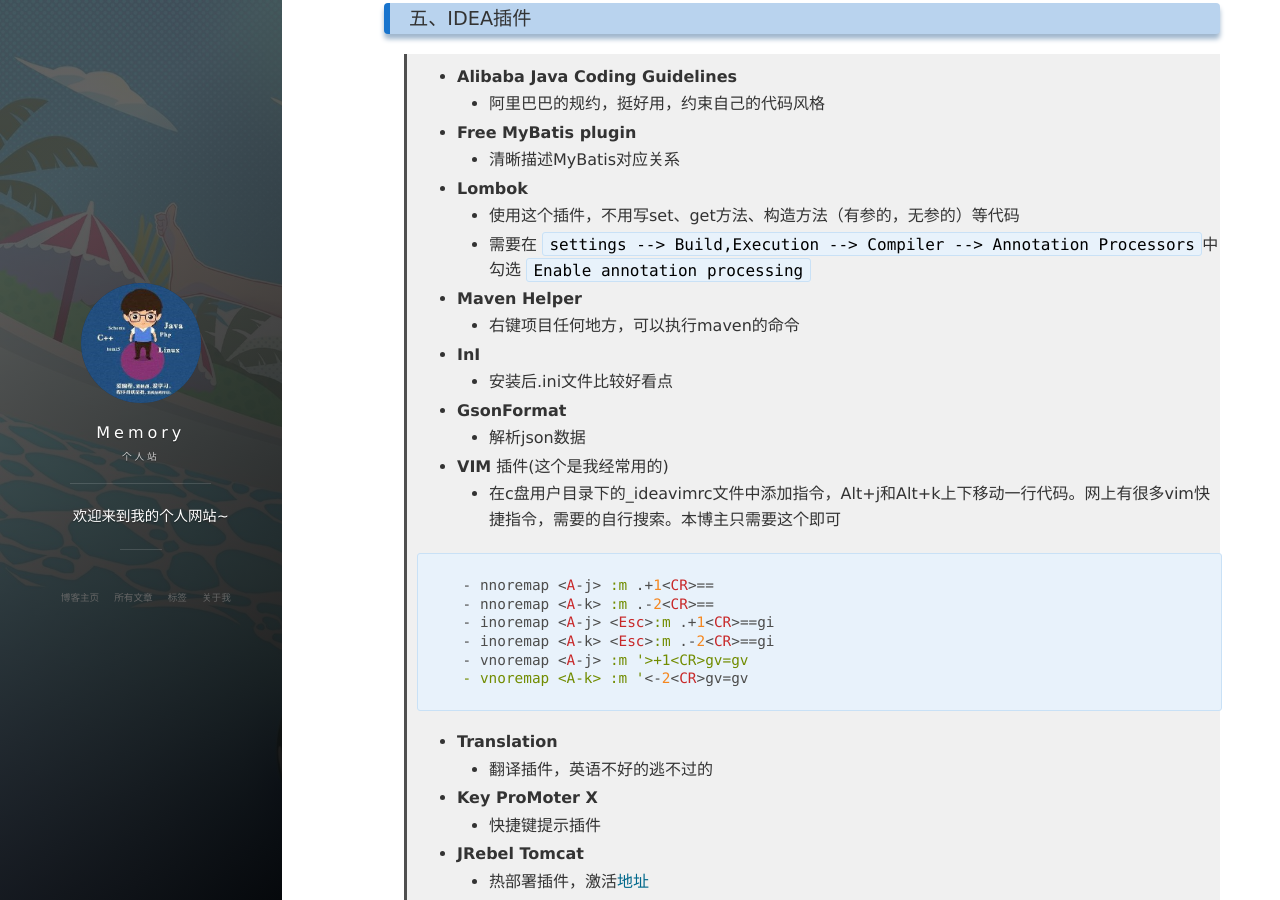
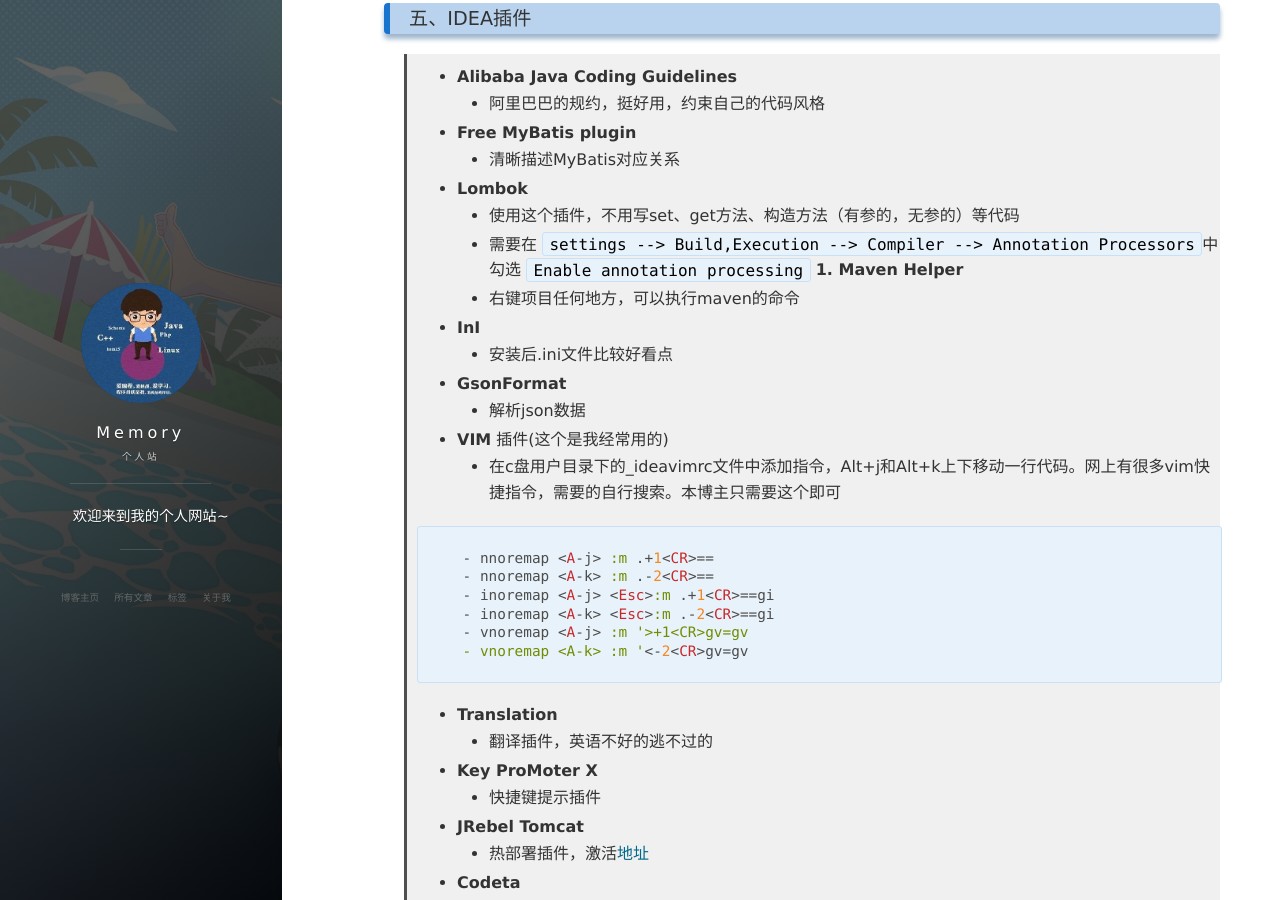
Before and after one commit to dhshenc/dhshenc.github.io, a Jekyll site: the page built from _posts/其他/2020-04-14-IDEA配置.md, in a window 1280 px wide and 900 px high, scrolled down 2292 px. Built offline with Jekyll 4.4.1, drawn with Linux system fonts in a browser that asks for light colours; nearby versions of some CDN libraries; comment, search, counter and statistics services are not loaded.

Commit message:
修改格式

```diff
--- a/_posts/其他/2020-04-14-IDEA配置.md
+++ b/_posts/其他/2020-04-14-IDEA配置.md
@@ -89,7 +89,7 @@
 > * **Lombok**
 >   - 使用这个插件，不用写set、get方法、构造方法（有参的，无参的）等代码
 >   - 需要在 `settings --> Build,Execution --> Compiler --> Annotation Processors`中勾选 `Enable annotation processing`
-> * **Maven Helper**
+> **1. Maven Helper**
 >   - 右键项目任何地方，可以执行maven的命令
 > * **InI**
 >   - 安装后.ini文件比较好看点
```
